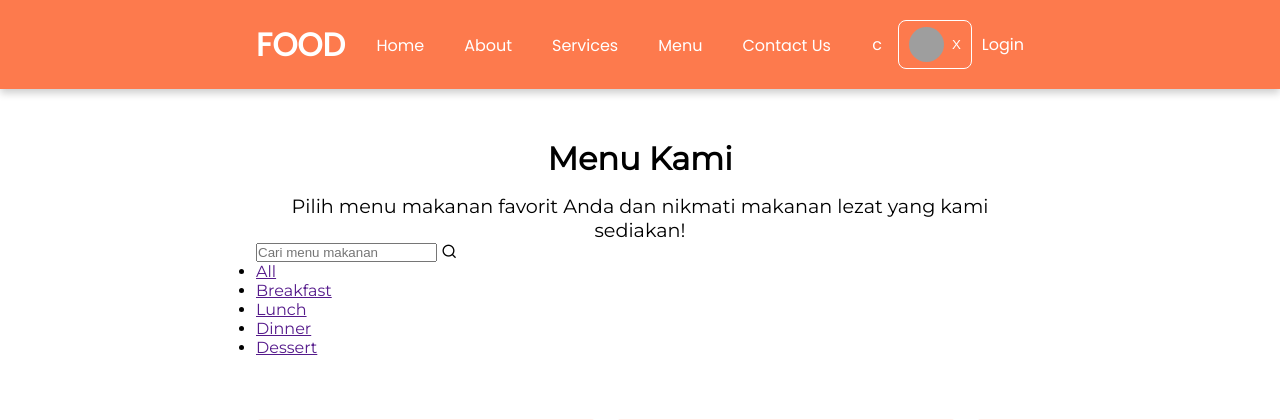
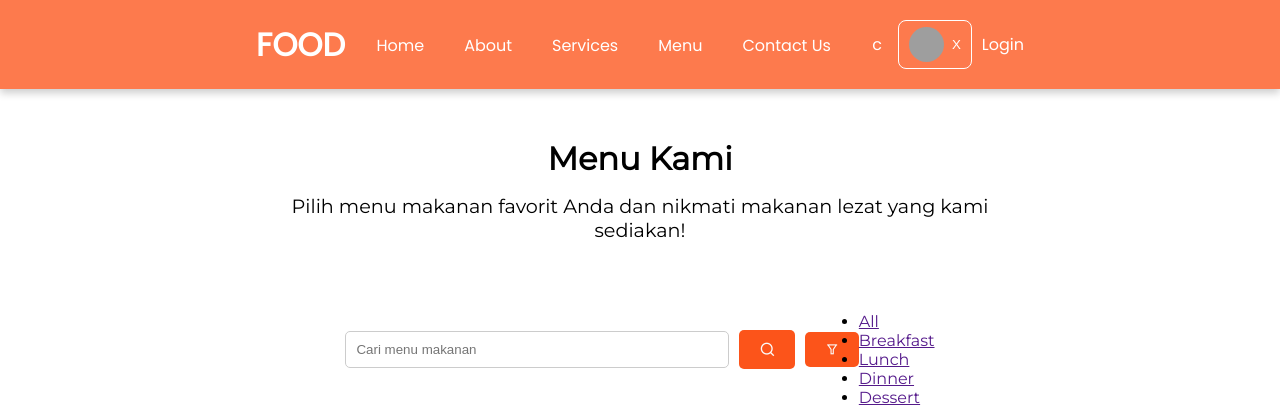
Before and after one commit to aufaramdhn/pw2024_tubes_233040028, a PHP site: page /index.php?page=menu in a window 1280 px wide; the page is wider, and only the part inside the window is pictured. Shown: the top 420 px of that part. Run offline with PHP 8.4, Linux system fonts and the light colour scheme; grey boxes are pictures that could not be loaded.

Commit message:
update styling frontend

```diff
--- a/assets/css/style.css
+++ b/assets/css/style.css
@@ -360,6 +360,38 @@ nav ul li a:hover:before {
   /* margin-top: 10px; */
 }
 
+.search-menu {
+  display: flex;
+  justify-content: center;
+  align-items: center;
+  margin-top: 50px;
+}
+
+.search-menu input {
+  width: 50%;
+  padding: 10px;
+  border-radius: 5px;
+  border: 1px solid #ccc;
+}
+
+.search-menu button,
+.search-menu label {
+  padding: 10px 20px;
+  background-color: var(--primary-900-color);
+  color: var(--white-color);
+  border: none;
+  border-radius: 5px;
+  cursor: pointer;
+  margin-left: 10px;
+}
+
+.filter {
+  display: flex;
+  justify-content: center;
+  align-items: center;
+  margin-top: 20px;
+}
+
 .wrap-menu {
   display: flex;
   justify-content: space-between;
```
Also changed, not shown: other parts of assets/css/style.css (+101 -0 lines).
